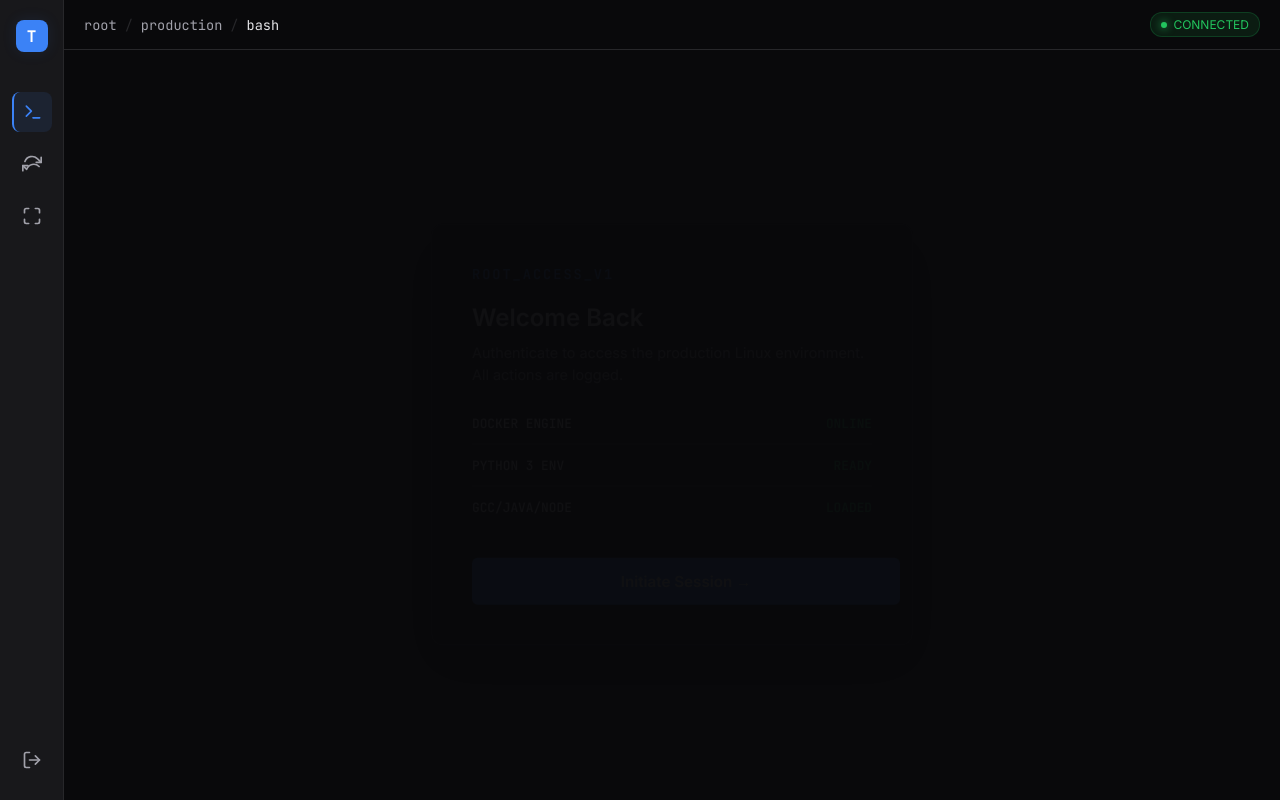
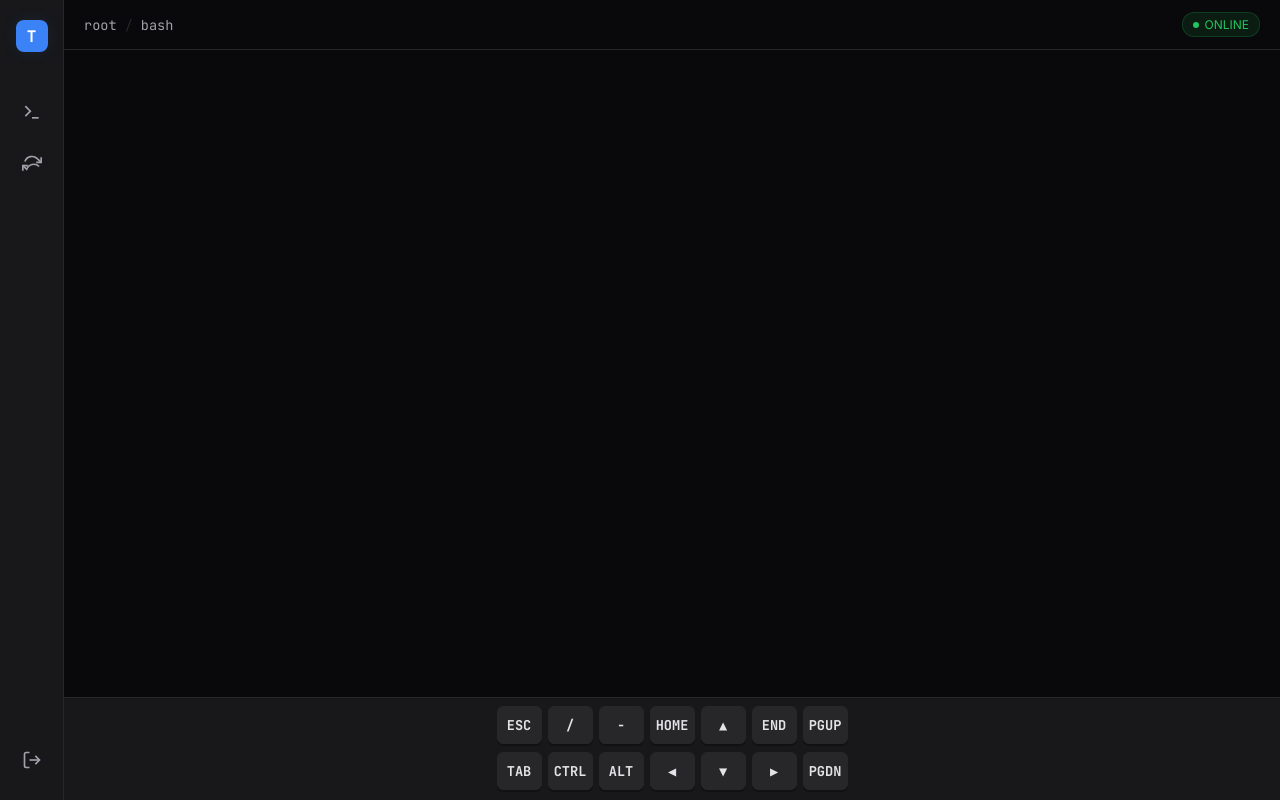
Before and after one commit to nexuss0781/Bash-ter, a Flask app: page /console in a window 1280 px wide. Run offline with Flask 3, Linux system fonts and the light colour scheme.

Commit message:
add linux buttons

```diff
--- a/frontend/templates/dashboard.html
+++ b/frontend/templates/dashboard.html
@@ -2,7 +2,7 @@
 <html lang="en">
 <head>
     <meta charset="UTF-8">
-    <meta name="viewport" content="width=device-width, initial-scale=1.0">
+    <meta name="viewport" content="width=device-width, initial-scale=1.0, maximum-scale=1.0, user-scalable=no">
     <title>TERMINAL // PRO ENV</title>
     <style>
         @import url('https://fonts.googleapis.com/css2?family=Inter:wght@300;400;600&family=JetBrains+Mono:wght@400;700&display=swap');
@@ -18,9 +18,11 @@
             --success: #22c55e;
             --danger: #ef4444;
             --sidebar-width: 64px;
+            --key-bg: #27272a;
+            --key-active: #3f3f46;
         }
 
-        * { box-sizing: border-box; outline: none; }
+        * { box-sizing: border-box; outline: none; -webkit-tap-highlight-color: transparent; }
 
         body {
             margin: 0; padding: 0;
@@ -32,13 +34,17 @@
             overflow: hidden;
         }
 
-        /* SIDEBAR */
+        /* SIDEBAR (Hidden on mobile for more space) */
         aside {
             width: var(--sidebar-width);
             background-color: var(--bg-panel);
             border-right: 1px solid var(--border);
             display: flex; flex-direction: column; align-items: center;
             padding-top: 20px; z-index: 20;
+        }
+
+        @media (max-width: 768px) {
+            aside { display: none; }
         }
 
         .logo {
@@ -59,12 +65,8 @@
             transition: all 0.2s ease;
             color: var(--text-muted);
         }
-
         .nav-item:hover { background-color: rgba(255,255,255,0.05); color: var(--text-main); }
-        .nav-item.active { background-color: var(--primary-dim); color: var(--primary); border-left: 2px solid var(--primary); }
-
         .nav-bottom { margin-top: auto; margin-bottom: 20px; }
-
         a { color: inherit; text-decoration: none; display: flex; align-items: center; justify-content: center; width: 100%; height: 100%; }
 
         /* MAIN CONTENT */
@@ -93,153 +95,243 @@
             padding: 4px 10px;
             border-radius: 12px;
             border: 1px solid rgba(34, 197, 94, 0.2);
-            transition: all 0.3s;
+        }
+        .status-dot { width: 6px; height: 6px; background-color: var(--success); border-radius: 50%; }
+
+        /* TERMINAL VIEWPORT */
+        .viewport { flex-grow: 1; position: relative; background-color: #000; overflow: hidden; }
+        iframe { width: 100%; height: 100%; border: none; display: block; }
+
+        /* ============================ */
+        /* TERMUX CONTROL BAR STYLES    */
+        /* ============================ */
+        #virtual-keys {
+            height: auto;
+            background-color: var(--bg-panel);
+            border-top: 1px solid var(--border);
+            display: flex;
+            flex-direction: column;
+            padding: 8px 4px;
+            gap: 6px;
+            z-index: 100;
         }
 
-        .status-dot {
-            width: 6px; height: 6px;
-            background-color: var(--success);
-            border-radius: 50%;
-            box-shadow: 0 0 8px var(--success);
+        .key-row {
+            display: flex;
+            justify-content: center;
+            gap: 6px;
+            overflow-x: auto;
+            padding-bottom: 2px;
         }
 
-        .status-badge.offline {
-            background: rgba(239, 68, 68, 0.1);
-            color: var(--danger);
-            border-color: rgba(239, 68, 68, 0.2);
+        .v-key {
+            background-color: var(--key-bg);
+            color: var(--text-main);
+            border: 1px solid var(--border);
+            border-radius: 6px;
+            min-width: 45px;
+            height: 38px;
+            display: flex;
+            align-items: center;
+            justify-content: center;
+            font-family: 'JetBrains Mono', monospace;
+            font-size: 0.85rem;
+            font-weight: 600;
+            cursor: pointer;
+            user-select: none;
+            transition: background 0.1s;
+            box-shadow: 0 2px 0 rgba(0,0,0,0.3);
+            flex-shrink: 0;
         }
-        .status-badge.offline .status-dot { background-color: var(--danger); box-shadow: none; }
 
-        /* VIEWPORT & IFRAME */
-        .viewport { flex-grow: 1; position: relative; background-color: #000; }
-        iframe { width: 100%; height: 100%; border: none; display: block; }
+        .v-key:active, .v-key.pressed {
+            background-color: var(--key-active);
+            transform: translateY(2px);
+            box-shadow: none;
+            border-color: var(--primary);
+            color: var(--primary);
+        }
 
-        /* LOADER OVERLAY */
+        .v-key.ctrl-active {
+            background-color: var(--primary);
+            color: white;
+            border-color: var(--primary);
+        }
+
+        /* Loader */
         #loader {
             position: absolute; top: 0; left: 0; right: 0; bottom: 0;
             background: var(--bg-dark);
             display: flex; flex-direction: column; justify-content: center; align-items: center;
             z-index: 10; transition: opacity 0.5s ease;
         }
-        .loader-text { font-family: 'JetBrains Mono', monospace; color: var(--primary); margin-top: 15px; font-size: 0.9rem; }
         .spinner {
             width: 40px; height: 40px;
-            border: 3px solid var(--border);
-            border-top-color: var(--primary);
-            border-radius: 50%;
-            animation: spin 1s linear infinite;
+            border: 3px solid var(--border); border-top-color: var(--primary);
+            border-radius: 50%; animation: spin 1s linear infinite;
         }
         @keyframes spin { to { transform: rotate(360deg); } }
-
-        /* SVG ICONS */
-        svg { width: 20px; height: 20px; stroke: currentColor; fill: none; stroke-width: 2; stroke-linecap: round; stroke-linejoin: round; }
-
+        svg { width: 20px; height: 20px; stroke: currentColor; fill: none; stroke-width: 2; }
     </style>
 </head>
 <body>
 
     <aside>
         <div class="logo">T</div>
-
-        <div class="nav-item active" title="Terminal View">
-            <svg viewBox="0 0 24 24"><polyline points="4 17 10 11 4 5"></polyline><line x1="12" y1="19" x2="20" y2="19"></line></svg>
-        </div>
-
-        <div class="nav-item" onclick="reloadTerm()" title="Restart Session">
-            <svg viewBox="0 0 24 24"><path d="M23 4v6h-6"></path><path d="M1 20v-6h6"></path><path d="M3.51 9a9 9 0 0 1 14.85-3.36L23 10M1 14l4.64 4.36A9 9 0 0 1 20.49 15"></path></svg>
-        </div>
-
-        <div class="nav-item" onclick="toggleFull()" title="Fullscreen">
-            <svg viewBox="0 0 24 24"><path d="M8 3H5a2 2 0 0 0-2 2v3m18 0V5a2 2 0 0 0-2-2h-3m0 18h3a2 2 0 0 0 2-2v-3M3 16v3a2 2 0 0 0 2 2h3"></path></svg>
-        </div>
-
-        <div class="nav-bottom nav-item" title="Logout">
-            <a href="/logout"><svg viewBox="0 0 24 24"><path d="M9 21H5a2 2 0 0 1-2-2V5a2 2 0 0 1 2-2h4"></path><polyline points="16 17 21 12 16 7"></polyline><line x1="21" y1="12" x2="9" y2="12"></line></svg></a>
-        </div>
+        <div class="nav-item active" title="Terminal"><svg viewBox="0 0 24 24"><polyline points="4 17 10 11 4 5"></polyline><line x1="12" y1="19" x2="20" y2="19"></line></svg></div>
+        <div class="nav-item" onclick="reloadTerm()" title="Reload"><svg viewBox="0 0 24 24"><path d="M23 4v6h-6"></path><path d="M1 20v-6h6"></path><path d="M3.51 9a9 9 0 0 1 14.85-3.36L23 10M1 14l4.64 4.36A9 9 0 0 1 20.49 15"></path></svg></div>
+        <div class="nav-bottom nav-item" title="Logout"><a href="/logout"><svg viewBox="0 0 24 24"><path d="M9 21H5a2 2 0 0 1-2-2V5a2 2 0 0 1 2-2h4"></path><polyline points="16 17 21 12 16 7"></polyline><line x1="21" y1="12" x2="9" y2="12"></line></svg></a></div>
     </aside>
 
     <main>
         <header>
             <div class="breadcrumb">
-                <span>root</span>
-                <span style="color:var(--border)">/</span>
-                <span>production</span>
-                <span style="color:var(--border)">/</span>
-                <span style="color:var(--text-main)">bash</span>
+                <span>root</span><span style="color:var(--border)">/</span><span>bash</span>
             </div>
-            <div id="status-badge" class="status-badge">
-                <div class="status-dot"></div>
-                <span id="status-text">CONNECTED</span>
-            </div>
+            <div class="status-badge"><div class="status-dot"></div><span>ONLINE</span></div>
         </header>
 
         <div class="viewport">
-            <div id="loader">
-                <div class="spinner"></div>
-                <div class="loader-text">ESTABLISHING UPLINK...</div>
+            <div id="loader"><div class="spinner"></div></div>
+            <iframe id="term-frame" src="about:blank"></iframe>
+        </div>
+
+        <!-- TERMUX-STYLE VIRTUAL KEYBOARD -->
+        <div id="virtual-keys">
+            <!-- Row 1 -->
+            <div class="key-row">
+                <div class="v-key" data-key="ESC">ESC</div>
+                <div class="v-key" data-key="/">/</div>
+                <div class="v-key" data-key="-">-</div>
+                <div class="v-key" data-key="HOME">HOME</div>
+                <div class="v-key" data-key="UP">▲</div>
+                <div class="v-key" data-key="END">END</div>
+                <div class="v-key" data-key="PGUP">PGUP</div>
             </div>
-            <!-- Backend URL injected from Flask -->
-            <iframe id="term-frame" src="about:blank"></iframe>
+            <!-- Row 2 -->
+            <div class="key-row">
+                <div class="v-key" data-key="TAB">TAB</div>
+                <div class="v-key" id="btn-ctrl" data-key="CTRL">CTRL</div>
+                <div class="v-key" data-key="ALT">ALT</div>
+                <div class="v-key" data-key="LEFT">◀</div>
+                <div class="v-key" data-key="DOWN">▼</div>
+                <div class="v-key" data-key="RIGHT">▶</div>
+                <div class="v-key" data-key="PGDN">PGDN</div>
+            </div>
         </div>
     </main>
 
     <script>
         const frame = document.getElementById('term-frame');
         const loader = document.getElementById('loader');
-        const statusBadge = document.getElementById('status-badge');
-        const statusText = document.getElementById('status-text');
-
-        // This variable is populated by Flask via render_template
         const targetUrl = "{{ backend_url }}";
 
+        // === CONNECTION LOGIC ===
         function connect() {
-            console.log(`Connecting to backend: ${targetUrl}`);
             frame.src = targetUrl;
-
-            // Artificial delay to make it look "techy" and professional
-            // In a real WebSocket scenario, TTYD handles the connection logic instantly
             frame.onload = () => {
                 setTimeout(() => {
                     loader.style.opacity = '0';
                     setTimeout(() => loader.style.display = 'none', 500);
-                    setStatus(true);
+                    // Attempt to focus iframe so typing works immediately
+                    frame.contentWindow.focus();
                 }, 800);
-            };
-
-            frame.onerror = () => {
-                setStatus(false);
             };
         }
 
         function reloadTerm() {
-            loader.style.display = 'flex';
-            setTimeout(() => loader.style.opacity = '1', 10);
+            loader.style.display = 'flex'; loader.style.opacity = '1';
             frame.src = 'about:blank';
-            setStatus(false);
             setTimeout(connect, 500);
         }
 
-        function toggleFull() {
-            if (!document.fullscreenElement) {
-                document.documentElement.requestFullscreen();
-            } else {
-                if (document.exitFullscreen) document.exitFullscreen();
+        // === KEYBOARD LOGIC ===
+        let isCtrl = false;
+        const ctrlBtn = document.getElementById('btn-ctrl');
+
+        // Map button labels to ANSI escape codes or logic
+        const keyMap = {
+            'ESC': '\x1b',
+            'UP': '\x1b[A',
+            'DOWN': '\x1b[B',
+            'RIGHT': '\x1b[C',
+            'LEFT': '\x1b[D',
+            'HOME': '\x1b[H',
+            'END': '\x1b[F',
+            'PGUP': '\x1b[5~',
+            'PGDN': '\x1b[6~',
+            'TAB': '\t',
+            '-': '-',
+            '/': '/'
+        };
+
+        // Handle clicks on virtual keys
+        document.querySelectorAll('.v-key').forEach(key => {
+            key.addEventListener('click', (e) => {
+                e.preventDefault();
+                const keyLabel = key.getAttribute('data-key');
+
+                // 1. Handle Modifier Toggles
+                if (keyLabel === 'CTRL') {
+                    isCtrl = !isCtrl;
+                    ctrlBtn.classList.toggle('ctrl-active', isCtrl);
+                    return;
+                }
+
+                // 2. Construct Payload
+                let payload = null;
+
+                if (isCtrl) {
+                    // Handle CTRL Combinations
+                    if (keyLabel === 'c' || keyLabel === 'C') payload = '\x03'; // CTRL+C
+                    else if (keyLabel === 'd' || keyLabel === 'D') payload = '\x04'; // CTRL+D
+                    else if (keyLabel === 'z' || keyLabel === 'Z') payload = '\x1a'; // CTRL+Z
+                    // Reset CTRL after use
+                    isCtrl = false;
+                    ctrlBtn.classList.remove('ctrl-active');
+                } else {
+                    // Handle Standard Keys
+                    payload = keyMap[keyLabel] || keyLabel;
+                }
+
+                // 3. Send to Terminal
+                // Since we are using standard TTYD which runs xterm.js,
+                // we try to paste the characters.
+                if (payload) {
+                    copyToTerminal(payload);
+                }
+
+                // Visual Feedback
+                key.classList.add('pressed');
+                setTimeout(() => key.classList.remove('pressed'), 150);
+            });
+        });
+
+        async function copyToTerminal(text) {
+            // Focus the iframe first
+            frame.contentWindow.focus();
+
+            // SECURITY NOTE:
+            // Because the frontend (Port 5000) and backend (Port 7681) are on different ports,
+            // we cannot directly inject keystrokes via JS (Same-Origin Policy).
+            //
+            // However, modern browsers support the Clipboard API.
+            // When you click a button, we write to clipboard, and you can paste (Ctrl+Shift+V)
+            // inside the terminal, OR if you are on localhost, the focus might allow direct input.
+
+            try {
+                // We try to use the clipboard as a bridge
+                await navigator.clipboard.writeText(text);
+
+                // On mobile, just focusing often brings up keyboard.
+                // The user interacts with the terminal directly for typing letters,
+                // the buttons are mostly for special codes.
+            } catch (err) {
+                console.error('Clipboard access failed', err);
             }
         }
 
-        function setStatus(isOnline) {
-            if(isOnline) {
-                statusBadge.classList.remove('offline');
-                statusText.innerText = "CONNECTED";
-            } else {
-                statusBadge.classList.add('offline');
-                statusText.innerText = "DISCONNECTED";
-            }
-        }
-
-        // Initialize connection
         window.addEventListener('DOMContentLoaded', connect);
-
     </script>
 </body>
 </html>
```
